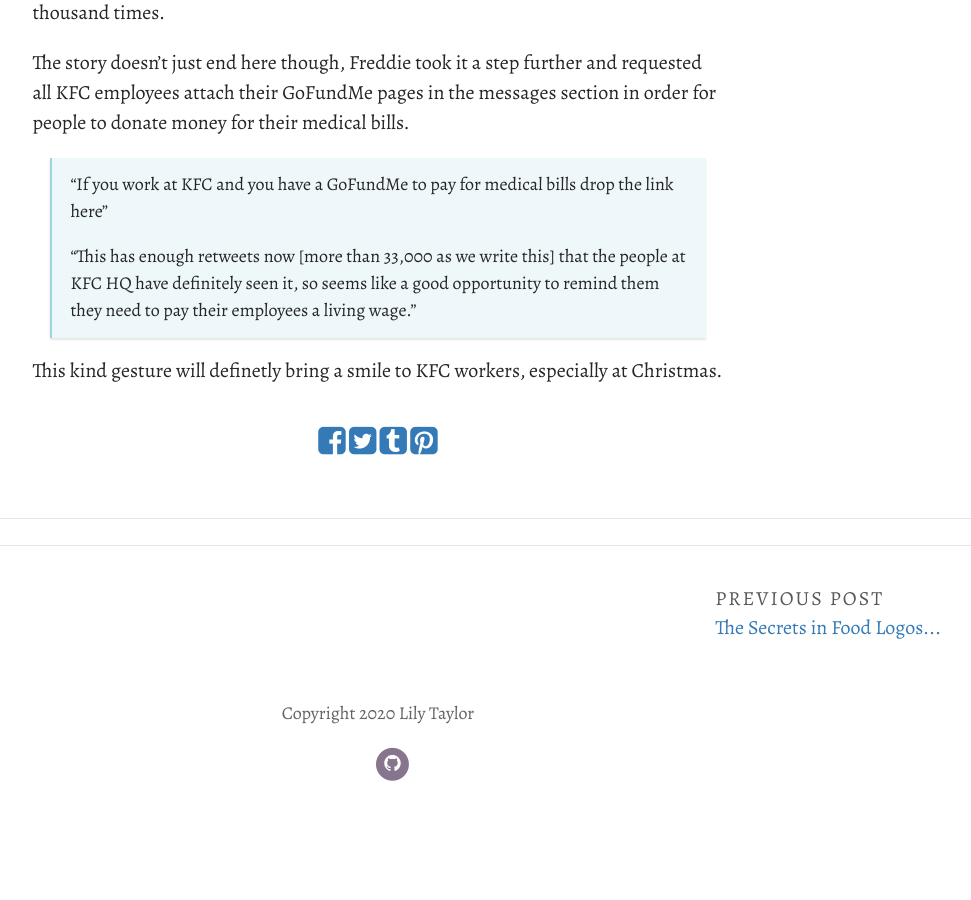
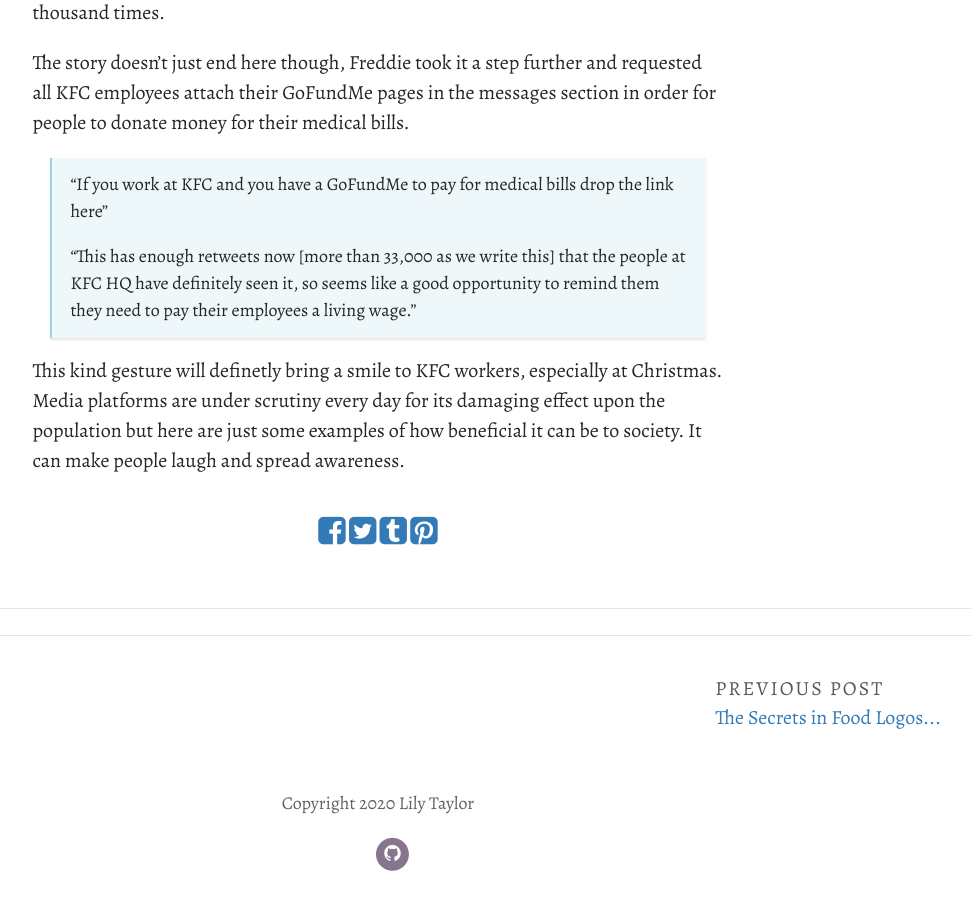
Before and after one commit to Lilymaetay/brookesblog, a Jekyll site: the page built from _posts/2020-12-23-meme-will-change-the-way-you-look-at-kfc.md, in a window 1280 px wide and 900 px high, scrolled down 1061 px. Shown: the whole window, without its empty margins (262-1233 px from the left). Built offline with Jekyll 4.4.1, drawn with Linux system fonts in a browser that asks for light colours; some web fonts are replaced; comment, search, counter and statistics services are not loaded; before the commit the page ends 1871 px from its top, so only the background shows below that.

Commit message:
Update Post “2020-12-23-meme-will-change-the-way-you-look-at-kfc”

```diff
--- a/_posts/2020-12-23-meme-will-change-the-way-you-look-at-kfc.md
+++ b/_posts/2020-12-23-meme-will-change-the-way-you-look-at-kfc.md
@@ -25,4 +25,4 @@
 >
 > "This has enough retweets now \[more than 33,000 as we write this] that the people at KFC HQ have definitely seen it, so seems like a good opportunity to remind them they need to pay their employees a living wage."
 
-This kind gesture will definetly bring a smile to KFC workers, especially at Christmas.
+This kind gesture will definetly bring a smile to KFC workers, especially at Christmas. Media platforms are under scrutiny every day for its damaging effect upon the population but here are just some examples of how beneficial it can be to society. It can make people laugh and spread awareness.
```
